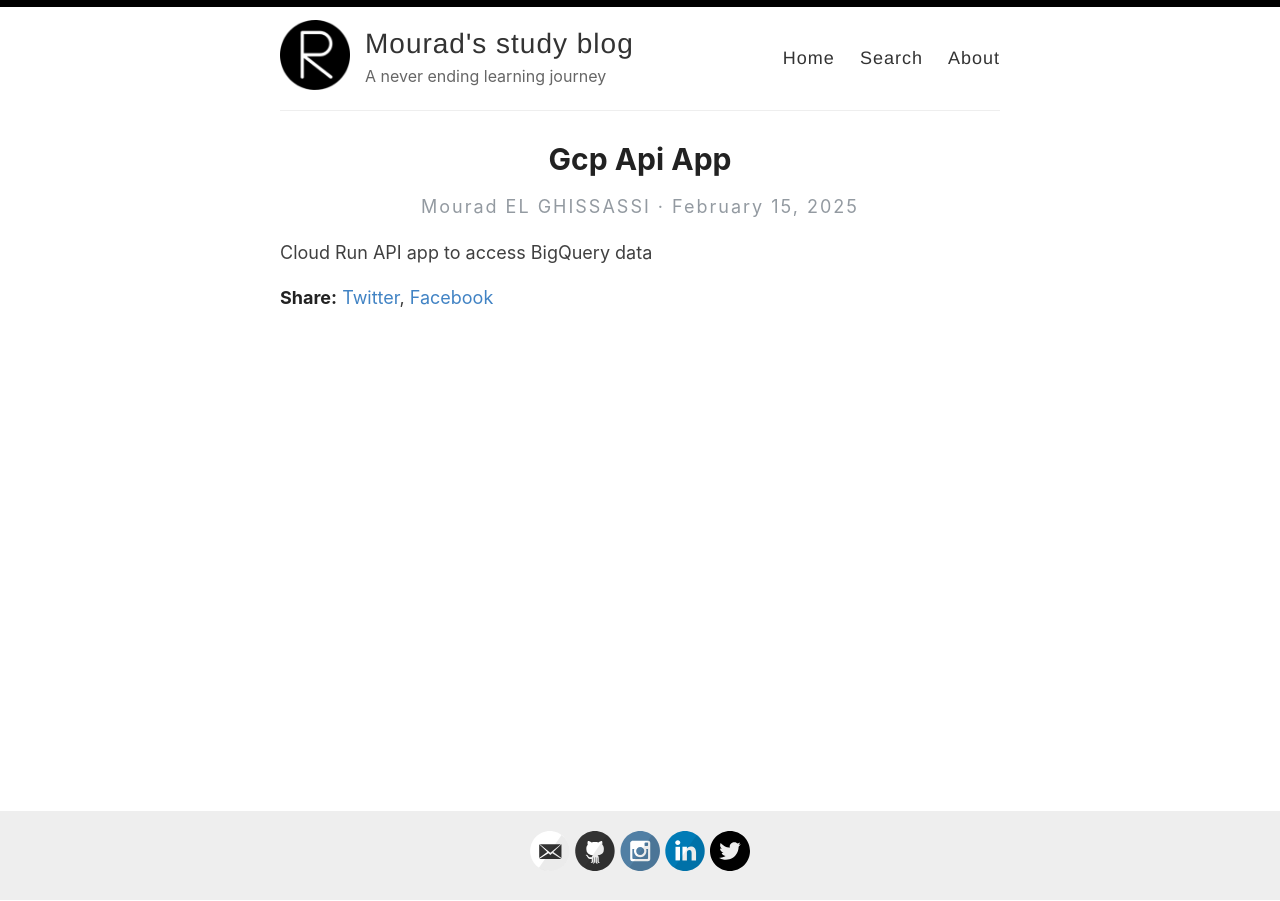
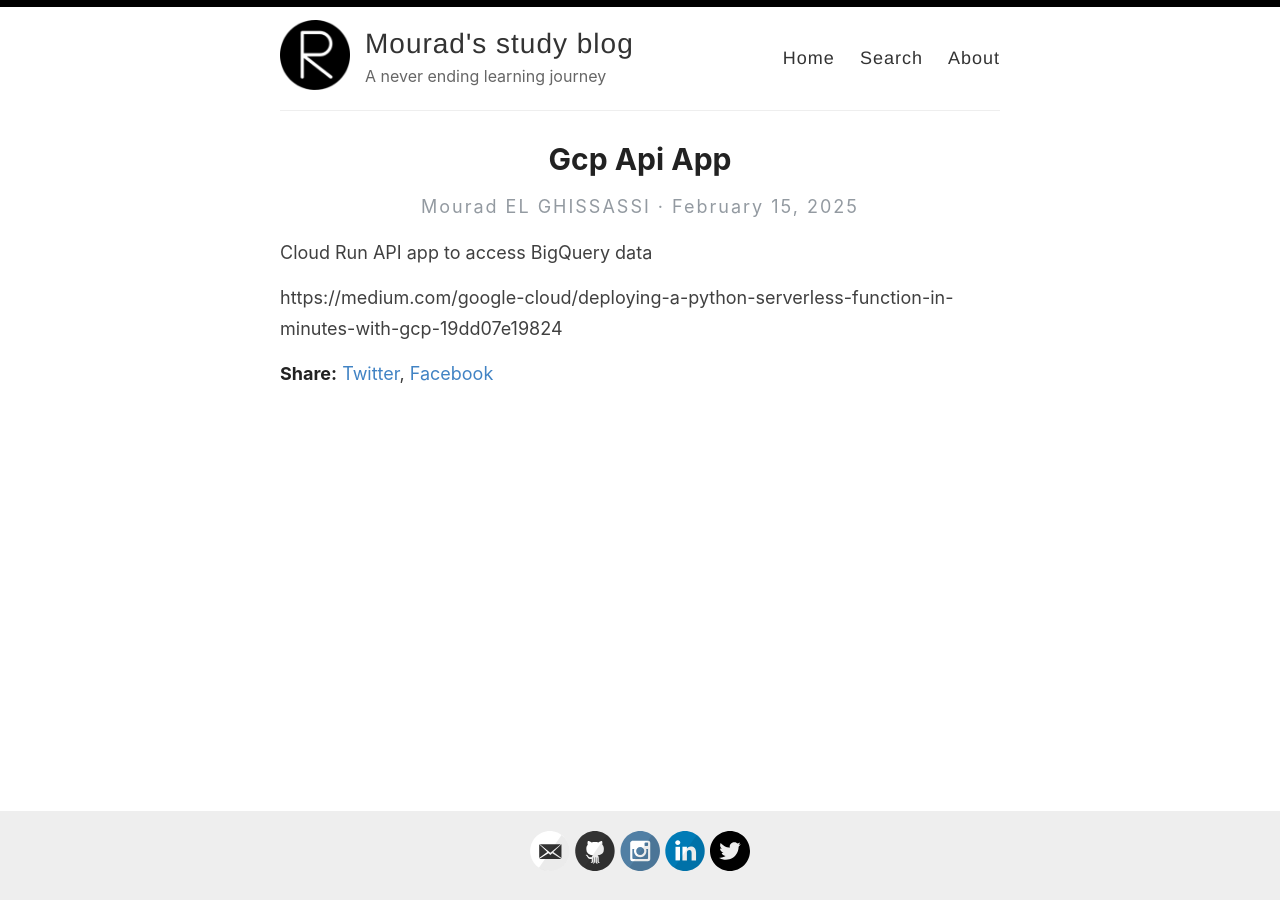
Before and after one commit to everythingdata-ai/everythingdata-ai.github.io, a Jekyll site: the page built from _posts/2025-02-15-gcp-api-app.md, in a window 1280 px wide. Built offline with Jekyll 4.4.1, drawn with Linux system fonts in a browser that asks for light colours; our own code applies the rules of GitHub Pages for plain Markdown files; part of the change alters nothing that is shown.

Commit message:
Update 2025-02-15-gcp-api-app.md

```diff
--- a/_posts/2025-02-15-gcp-api-app.md
+++ b/_posts/2025-02-15-gcp-api-app.md
@@ -1 +1,4 @@
 Cloud Run API app to access BigQuery data
+
+
+https://medium.com/google-cloud/deploying-a-python-serverless-function-in-minutes-with-gcp-19dd07e19824
```
